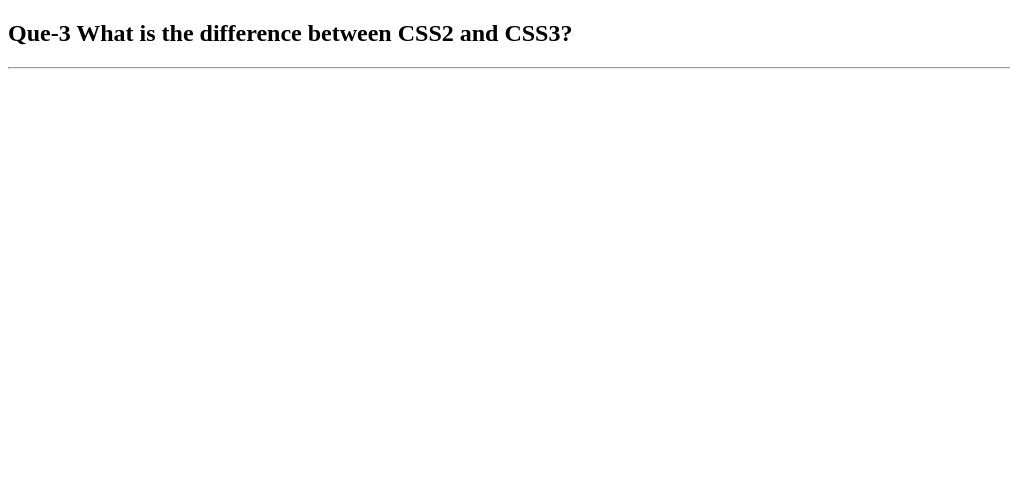
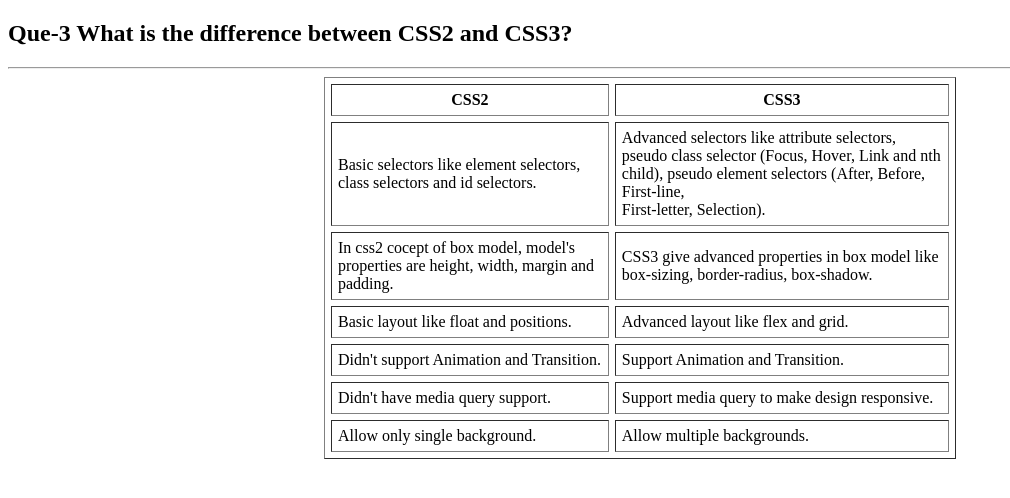
Before and after one commit to pately11/31may_yashvi_fe, a plain HTML site: page Assignment/Module 4/Que-3.html in a window 1280 px wide. Shown: the whole page, without its empty margins (0-1010 px from the left). Drawn offline with Linux system fonts and the light colour scheme.

Commit message:
09-10-2023

```diff
--- a/Assignment/Module 4/Que-3.html
+++ b/Assignment/Module 4/Que-3.html
@@ -1,11 +1,46 @@
 <!DOCTYPE html>
 <html lang="en">
+
 <head>
     <meta charset="UTF-8">
     <meta name="viewport" content="width=device-width, initial-scale=1.0">
     <title>Que-3</title>
 </head>
+
 <body>
-    <h2>Que-3 What is the difference between CSS2 and CSS3?</h2> <hr>
+    <h2>Que-3 What is the difference between CSS2 and CSS3?</h2><hr>
+    <center>
+    <table border="1px" cellspacing="6px" cellpadding="6px" height="auto" width="50%">
+        <tr>
+            <th>CSS2</th>
+            <th>CSS3</th>
+        </tr>
+        <tr>
+            <td>Basic selectors like element selectors, class selectors and id selectors.</td>
+            <td>Advanced selectors like attribute selectors,<br> pseudo class selector (Focus, Hover, Link and nth child),  pseudo element selectors  (After, Before, First-line, <br> First-letter, Selection).</td>
+        </tr>
+        <tr>
+            <td>In css2 cocept of box model, model's properties are height, width, margin and padding.</td>
+            <td>CSS3 give advanced properties in box model like box-sizing, border-radius, box-shadow.</td>
+        </tr>
+        <tr>
+            <td>Basic layout like float and positions.</td>
+            <td>Advanced layout like flex and grid.</td>
+        </tr>
+        <tr>
+            <td>Didn't support Animation and Transition.</td>
+            <td>Support Animation and Transition.</td>
+        </tr>
+        <tr>
+            <td>Didn't have media query support.</td>
+            <td>Support media query to make design responsive.</td>
+        </tr>
+        <tr>
+            <td>Allow only single background.</td>
+            <td>Allow multiple backgrounds.</td>
+        </tr>
+    </table>
+</center>
 </body>
+
 </html>
```
